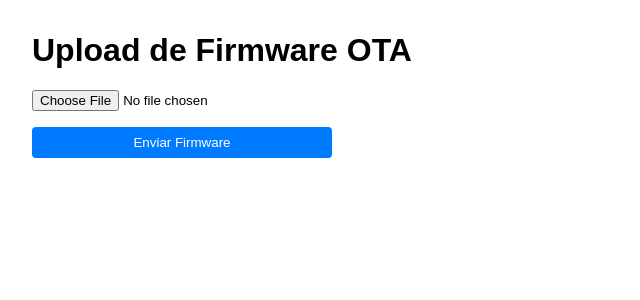
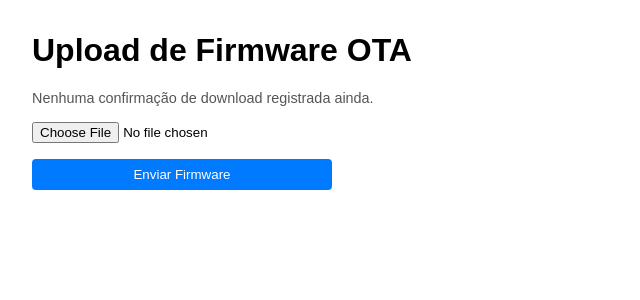
Before and after one commit to hildebrandodm17/OTA-SERVER, a Flask app: page / in a window 1280 px wide. Shown: the top 300 px of the page, without its empty margins (0-640 px from the left). Run offline with Flask 2, Linux system fonts and the light colour scheme.

Commit message:
Nova versão do firmware data hora

```diff
--- a/app.py
+++ b/app.py
@@ -1,29 +1,42 @@
 import os
 from flask import Flask, request, redirect, url_for, send_from_directory, render_template, flash, jsonify
+from datetime import datetime
 
 app = Flask(__name__)
-app.secret_key = "uma_chave_aleatoria_para_flash"  # qualquer string serve
+app.secret_key = "uma_chave_aleatoria_para_flash"
 UPLOAD_FOLDER = "uploads"
+LAST_CONFIRM_FILE = "last_confirm.txt"
 ALLOWED_EXTENSIONS = {"bin"}
 
 app.config["UPLOAD_FOLDER"] = UPLOAD_FOLDER
-# Garante que a pasta 'uploads' exista
 os.makedirs(UPLOAD_FOLDER, exist_ok=True)
 
 def allowed_file(filename):
     return "." in filename and filename.rsplit(".", 1)[1].lower() in ALLOWED_EXTENSIONS
 
-# Rota principal: mostra o formulário de upload
+def grava_ultima_confirmacao():
+    """Grava a data/hora UTC atual em LAST_CONFIRM_FILE."""
+    now = datetime.utcnow().strftime("%Y-%m-%d %H:%M:%S UTC")
+    with open(LAST_CONFIRM_FILE, "w") as f:
+        f.write(now)
+
+def le_ultima_confirmacao():
+    """Lê o conteúdo de LAST_CONFIRM_FILE, caso exista."""
+    if os.path.exists(LAST_CONFIRM_FILE):
+        with open(LAST_CONFIRM_FILE, "r") as f:
+            return f.read().strip()
+    return None
+
+# Rota principal: mostra o formulário e, se houver, a última confirmação
 @app.route("/", methods=["GET"])
 def index():
-    # 'status' pode mostrar mensagens de erro/sucesso
     status = request.args.get("status", "")
-    return render_template("index.html", status=status)
+    ultima = le_ultima_confirmacao()
+    return render_template("index.html", status=status, ultima_confirmacao=ultima)
 
 # Rota /upload: recebe o POST do formulário, salva firmware.bin em uploads/
 @app.route("/upload", methods=["POST"])
 def upload_firmware():
-    # 'file' é o name do <input> no formulário
     if "file" not in request.files:
         flash("Nenhum arquivo enviado.")
         return redirect(url_for("index", status="erro"))
@@ -32,7 +45,6 @@ def upload_firmware():
         flash("Nome de arquivo vazio.")
         return redirect(url_for("index", status="erro"))
     if file and allowed_file(file.filename):
-        # Salva sempre como 'firmware.bin', sobrescrevendo se já existir
         save_path = os.path.join(app.config["UPLOAD_FOLDER"], "firmware.bin")
         file.save(save_path)
         flash("Upload realizado com sucesso! O ESP32 irá baixar o firmware.")
@@ -46,20 +58,19 @@ def upload_firmware():
 def serve_firmware():
     firmware_path = os.path.join(app.config["UPLOAD_FOLDER"], "firmware.bin")
     if os.path.exists(firmware_path):
-        # Envia o 'firmware.bin' diretamente
         return send_from_directory(app.config["UPLOAD_FOLDER"], "firmware.bin", as_attachment=True)
     else:
-        # Se não existir, retorna 404
         return "Firmware não encontrado", 404
 
 # Rota /confirm: ESP32 envia POST JSON {"device":"NSU123","status":"ok"} para apagar o firmware
 @app.route("/confirm", methods=["POST"])
 def confirm_update():
-    # Opcional: pode checar request.json["device"], ["status"], etc.
     firmware_path = os.path.join(app.config["UPLOAD_FOLDER"], "firmware.bin")
     if os.path.exists(firmware_path):
         try:
             os.remove(firmware_path)
+            # grava data/hora da confirmação
+            grava_ultima_confirmacao()
             return jsonify({"message": "Firmware apagado com sucesso."}), 200
         except Exception as e:
             return jsonify({"message": f"Erro ao apagar: {str(e)}"}), 500
@@ -67,5 +78,4 @@ def confirm_update():
         return jsonify({"message": "Não havia firmware para apagar."}), 200
 
 if __name__ == "__main__":
-    # Só roda em debug/local. No Render, o entrypoint será via gunicorn.
     app.run(host="0.0.0.0", port=5000, debug=True)
--- a/templates/index.html
+++ b/templates/index.html
@@ -21,6 +21,11 @@
     .status.error {
       background-color: #ffe0e0;
       border: 1px solid #c00000;
+    }
+    .info {
+      margin-bottom: 1rem;
+      font-size: 0.9rem;
+      color: #555;
     }
     form {
       display: flex;
@@ -46,6 +51,7 @@
 <body>
   <h1>Upload de Firmware OTA</h1>
 
+  <!-- Mensagem de status do upload -->
   {% if status == "sucesso" %}
     <div class="status success">
       Upload realizado com sucesso! O ESP32 fará o download assim que chamar /firmware.bin.
@@ -56,6 +62,18 @@
     </div>
   {% endif %}
 
+  <!-- Exibir data/hora da última confirmação, se houver -->
+  {% if ultima_confirmacao %}
+    <div class="info">
+      Última confirmação de firmware baixado: <strong>{{ ultima_confirmacao }}</strong>
+    </div>
+  {% else %}
+    <div class="info">
+      Nenhuma confirmação de download registrada ainda.
+    </div>
+  {% endif %}
+
+  <!-- Formulário de upload -->
   <form action="{{ url_for('upload_firmware') }}" method="post" enctype="multipart/form-data">
     <input type="file" name="file" accept=".bin" required />
     <input type="submit" value="Enviar Firmware" />
```
